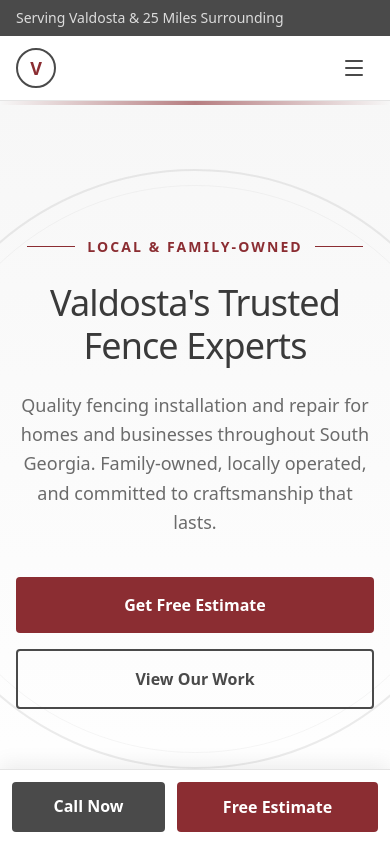
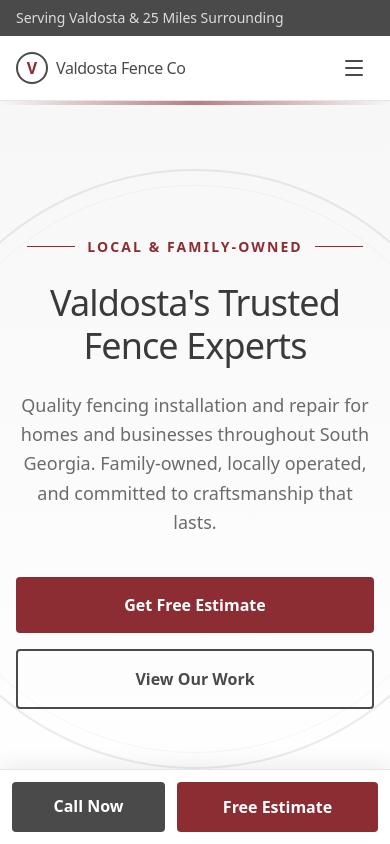
Before and after one commit to stephennewman/valdostafenceco, a Next.js app: page / in a window 390 px wide. Shown: the top 844 px of the page. Built offline with nearby package versions, Linux system fonts and the light colour scheme.

Commit message:
Show business name on mobile header

```diff
--- a/app/components/Header.tsx
+++ b/app/components/Header.tsx
@@ -40,15 +40,13 @@
         <div className="max-w-7xl mx-auto px-4 sm:px-6 lg:px-8">
           <div className="flex justify-between items-center h-16 lg:h-20">
             {/* Logo */}
-            <Link href="/" className="flex items-center gap-3 group">
-              <div className="w-10 h-10 rounded-full border-2 border-[var(--charcoal)] flex items-center justify-center group-hover:border-[var(--red)] transition-colors">
-                <span className="text-[var(--red)] font-bold text-lg">V</span>
+            <Link href="/" className="flex items-center gap-2 sm:gap-3 group">
+              <div className="w-8 h-8 sm:w-10 sm:h-10 rounded-full border-2 border-[var(--charcoal)] flex items-center justify-center group-hover:border-[var(--red)] transition-colors flex-shrink-0">
+                <span className="text-[var(--red)] font-bold text-base sm:text-lg">V</span>
               </div>
-              <div className="hidden sm:block">
-                <span className="font-[var(--font-serif)] text-xl text-[var(--charcoal)] tracking-tight">
-                  Valdosta Fence Co
-                </span>
-              </div>
+              <span className="font-[var(--font-serif)] text-base sm:text-xl text-[var(--charcoal)] tracking-tight">
+                Valdosta Fence Co
+              </span>
             </Link>
 
             {/* Desktop Navigation */}
```
